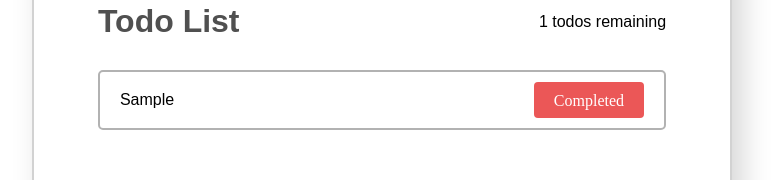
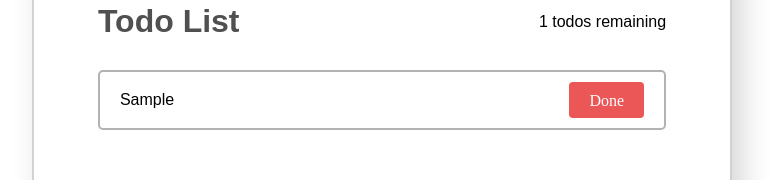
Before and after one commit to rajutkarsh07/todo_list, a React (Create React App) app: page / in a window 1280 px wide. Both pictures are taken after typing "Sample" into the empty fields and a click on the button "Add". Shown: the part 214-394 px from the top of the page, without its empty margins (258-1039 px from the left). Built offline with nearby package versions, Linux system fonts and the light colour scheme.

Commit message:
added done function which strike the todo

```diff
--- a/src/components/Search.js
+++ b/src/components/Search.js
@@ -6,7 +6,7 @@ export default function Search() {
   });
 
   function handleChange(event) {
-    const { name, value, type } = event.target;
+    const { name, value } = event.target;
     setFormData((prevFormData) => {
       return {
         ...prevFormData,
@@ -22,34 +22,34 @@ export default function Search() {
   function addTodo(e) {
     e.preventDefault();
     setTodo((prevState) => {
-      return [...prevState, formData.search];
+      return [
+        ...prevState,
+        { todo: formData.search, done: false, id: Date.now() },
+      ];
     });
     //reset input
     setFormData({ search: "" });
   }
 
-  console.log(todo);
-
-  let styles, btnStyle;
-
-  function completed(e) {
-    e.preventDefault();
-    console.log("button clicked");
-
-    styles = {
-      textDecoration: "line-through",
-    };
-
-    // btnStyle = {
-    //   background: "#27C62D".
-    // };
-  }
+  const done = (id) => {
+    let newTodo = todo.filter((todo) => todo.id !== id);
+    let data = todo.filter((todo) => todo.id === id);
+    setTodo(() => {
+      return [...newTodo, { todo: data[0].todo, done: true, id: id }];
+    });
+  };
 
   const todoList = todo.map((todo) => (
-    <div className="todo-list-item">
-      <div style={styles}>{todo}</div>
-      <button className="completed-btn" style={btnStyle} onClick={completed}>
-        Completed
+    <div key={todo.id} className="todo-list-item">
+      <p className={todo.done ? "done" : ""}>{todo.todo}</p>
+      <button
+        className="completed-btn"
+        onClick={(e) => {
+          e.preventDefault();
+          done(todo.id);
+        }}
+      >
+        Done
       </button>
     </div>
   ));
@@ -75,7 +75,7 @@ export default function Search() {
         <h4>{todo.length} todos remaining</h4>
       </div>
 
-      {todoList}
+      {todoList.length > 0 ? todoList : " Add todo"}
     </div>
   );
 }
--- a/src/index.css
+++ b/src/index.css
@@ -86,6 +86,10 @@ h4 {
   padding: 10px 20px;
   height: auto;
   max-width: 570px;
+
+}
+.done{
+  text-decoration: line-through;
 }
 
 .completed-btn {
```
